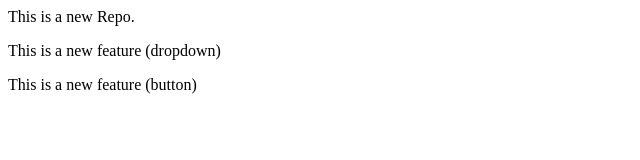
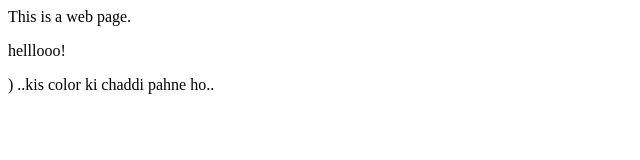
Before and after one commit to tanish-ashu/Localrepo, a plain HTML site: page index.html in a window 1280 px wide. Shown: the whole page, without its empty margins (0-640 px from the left). Drawn offline with Linux system fonts and the light colour scheme.

Commit message:
live the page

```diff
--- a/index.html
+++ b/index.html
@@ -1,3 +1,3 @@
-<p>This is a new Repo.</p>
-<p>This is a new feature (dropdown) </p>
-<p>This is a new feature (button) </p>
+<p>This is a web page.</p>
+<p> helllooo! </p>
+<p>) ..kis color ki chaddi pahne ho.. </p>
```
